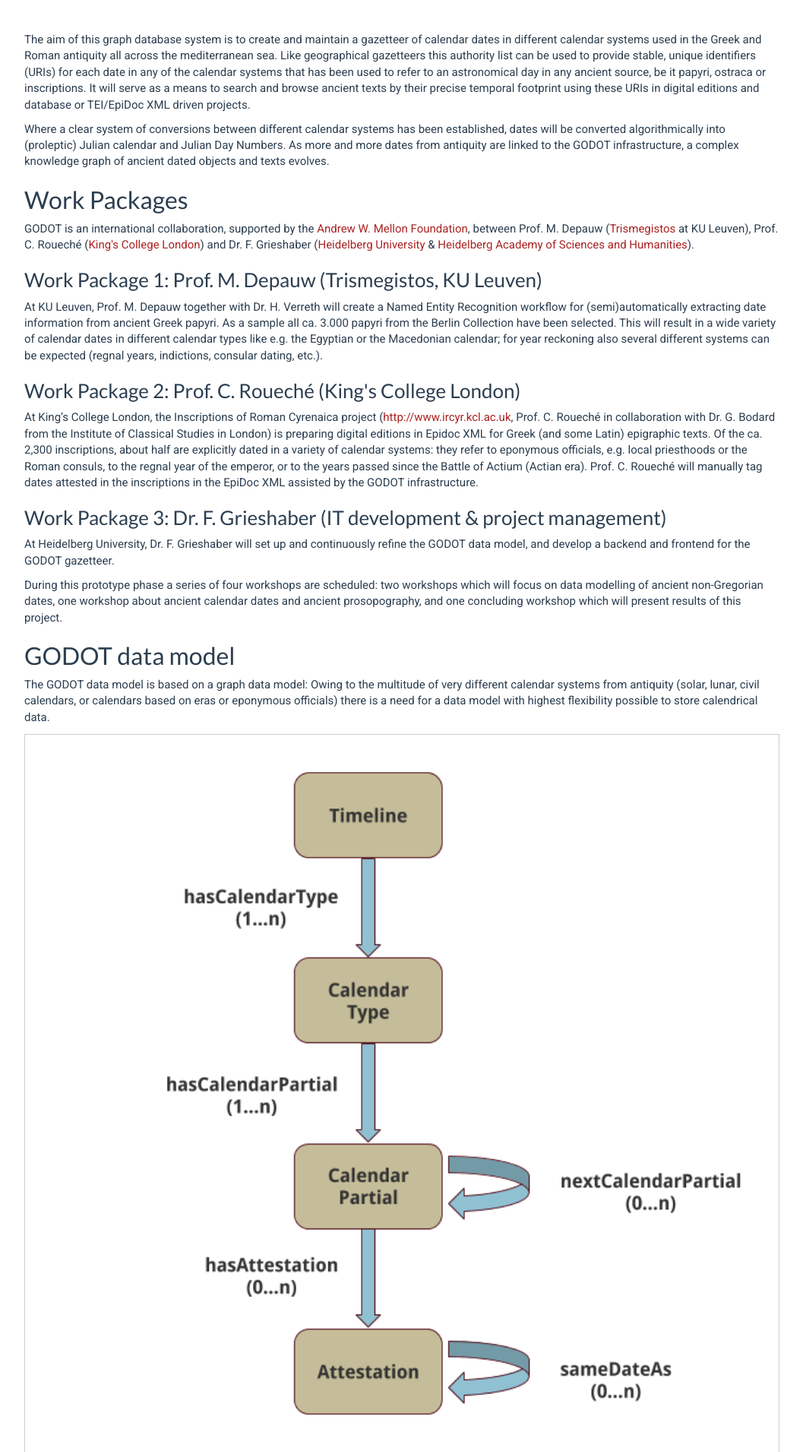
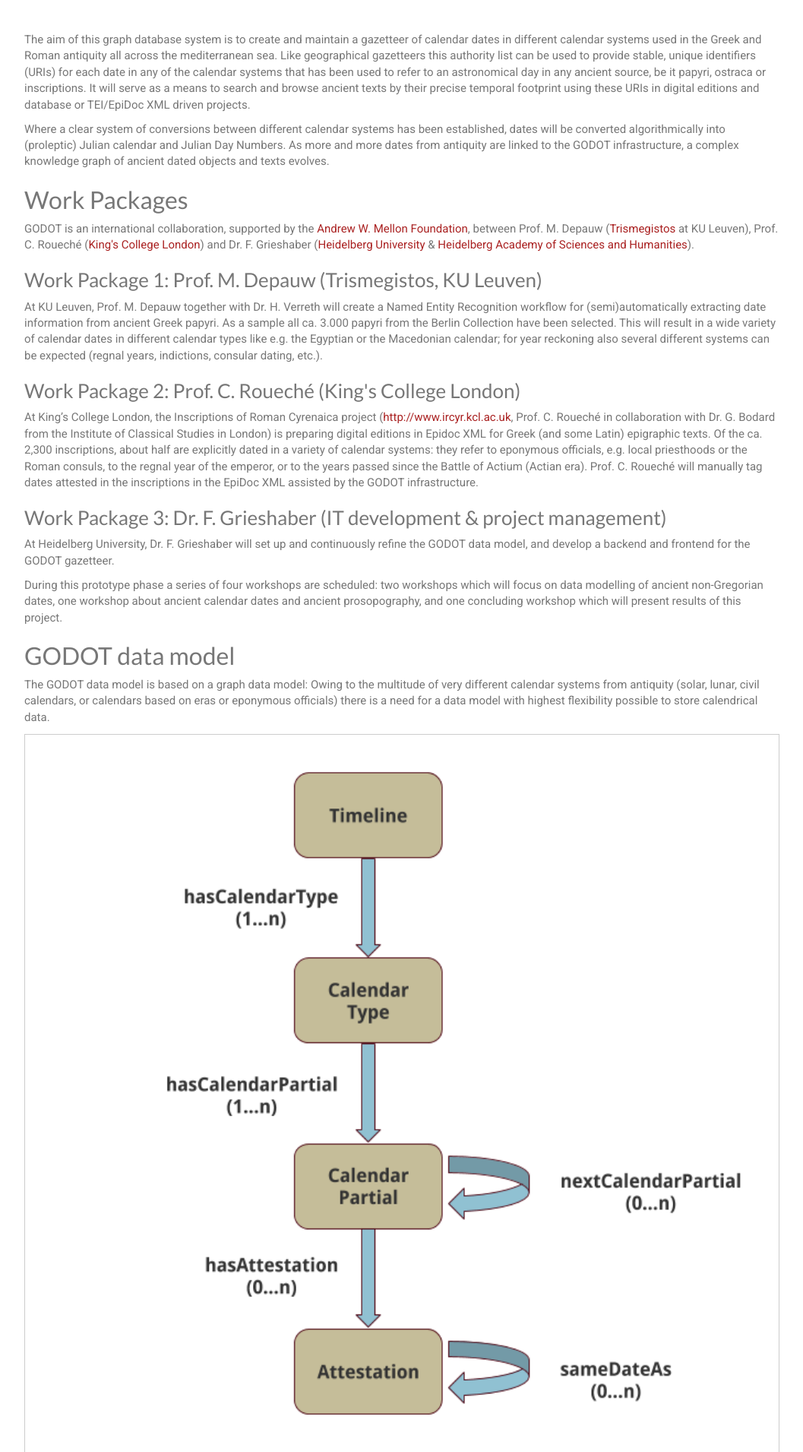
Before and after one commit to Boyquotes/godot-website, a Flask app: template app/templates/about.html in a window 1280 px wide. Shown: the part 250-2161 px from the top of the page at 76% size, without its empty margins (58-1115 px from the left). Run offline with Flask 2, Linux system fonts and the light colour scheme; the template is opened without the code that fills it, so the values that code supplies are empty; some libraries are stand-ins or nearby versions.

Commit message:
css update: changing font color

```diff
--- a/app/static/mystyle.css
+++ b/app/static/mystyle.css
@@ -8,10 +8,18 @@ body {
   margin-bottom: 60px;
   font-family: 'Roboto',sans-serif;
   font-weight: 100;
+  color: #777;
 }
 h1 {
     font-size: 2.5em;
     font-family: 'Merriweather',sans-serif;
+    color: #777;
+}
+h2 {
+    color:#777;
+}
+h3 {
+    color:#777;
 }
 a {
     color: #aa2222;
@@ -42,7 +50,7 @@ a:hover, a:focus {
 .text-muted {
     margin: 20px 0;
     text-align: center;
-    color: #333;
+    color: #777;
 }
 .btn-sm {
     width: 10em;
@@ -59,7 +67,7 @@ a:hover, a:focus {
     margin-left: 2em;
 }
 .btn:hover, .btn:focus, .btn.focus {
-    color: #333;
+    color: #777;
     text-decoration: none;
 }
 .initial{
```
